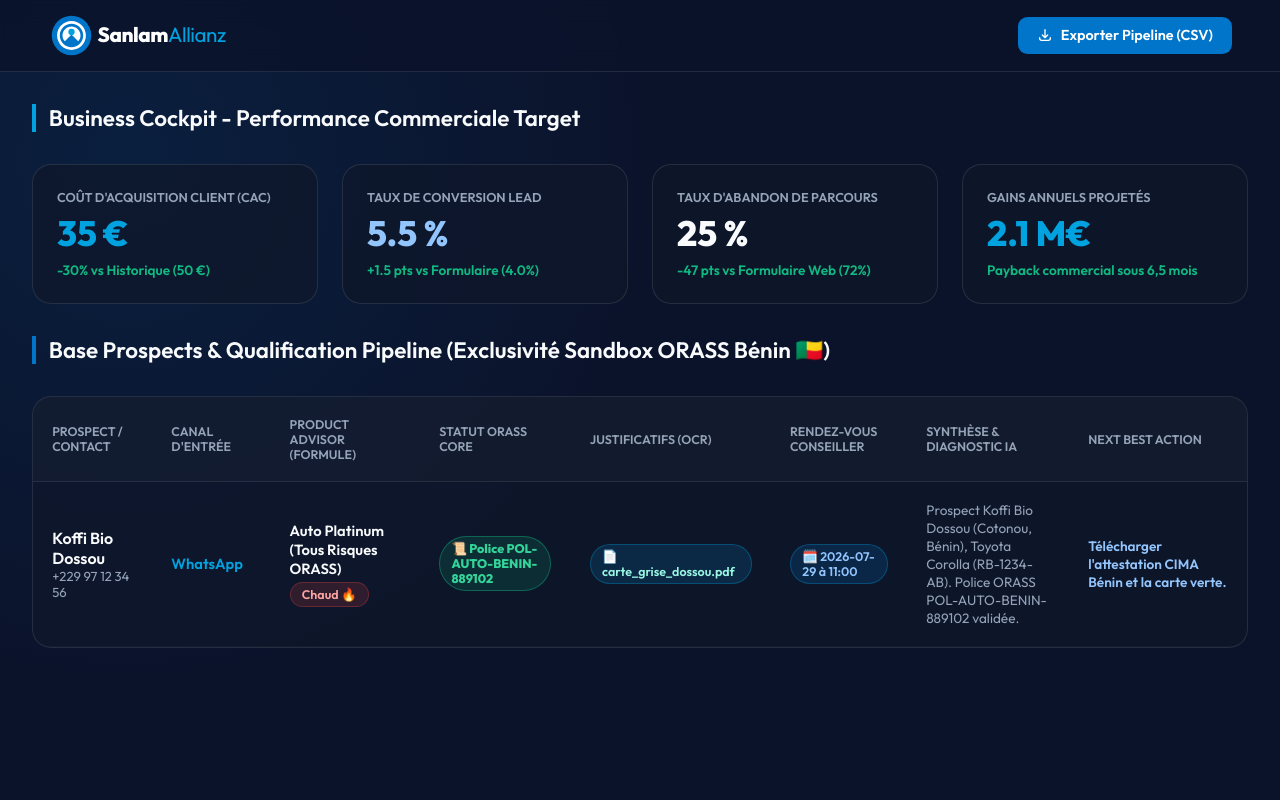
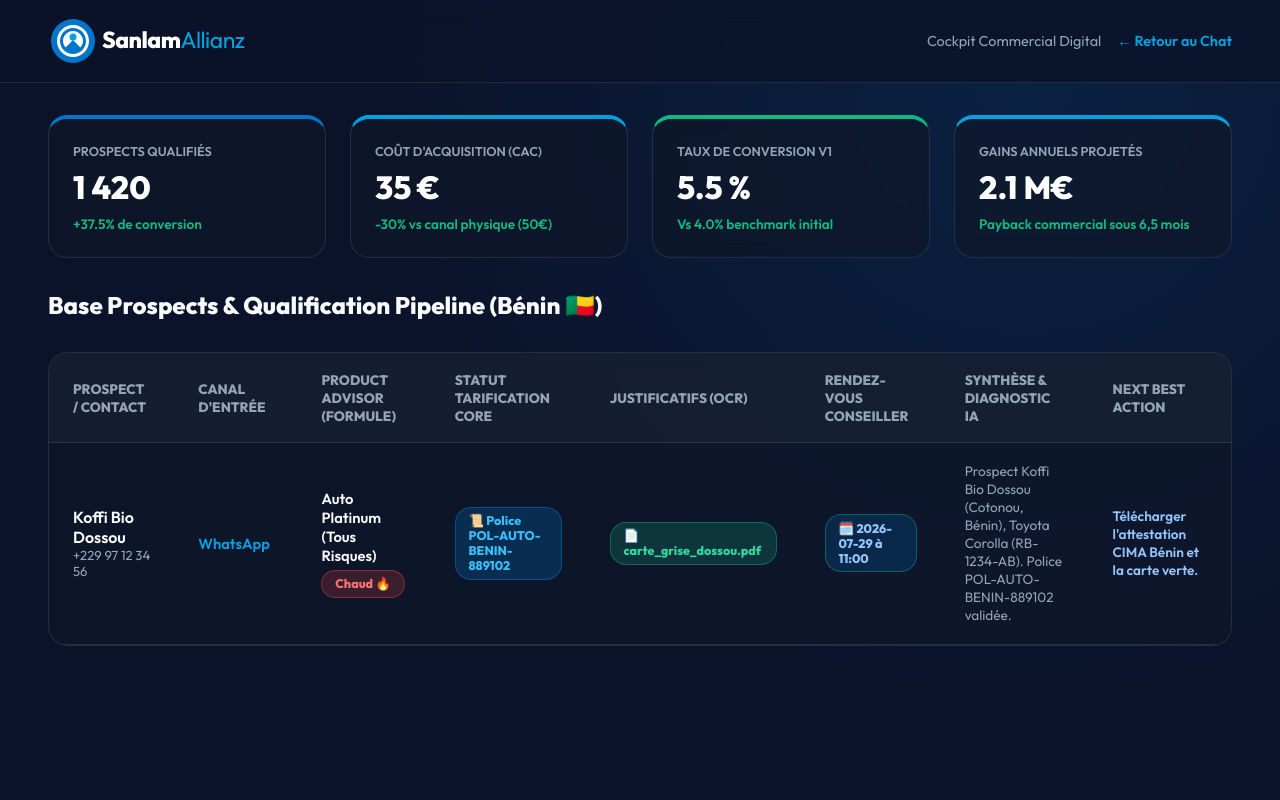
Before and after one commit to hbouzo123/ekinox-insurance-poc, a FastAPI app: page /sales/workspace in a window 1280 px wide. Run offline with FastAPI, Linux system fonts and the light colour scheme.

Commit message:
style(clean-text): hide all Sandbox ORASS mentions from user-facing UI and chat responses while keeping engine active silently

```diff
--- a/poc/templates/index.html
+++ b/poc/templates/index.html
@@ -140,11 +140,11 @@
             </svg>
         </a>
 
-        <!-- Country Context Switcher (Single Unique Location Top-Right Header) -->
+        <!-- Country Context Switcher -->
         <div class="country-selector">
             <span style="font-size:0.9rem; color:var(--text-muted);">Contexte Pays :</span>
             <select id="country-select" onchange="switchCountry()">
-                <option value="BJ" {{ 'selected' if country.code == 'BJ' else '' }}>🇧🇯 Bénin (FCFA / SanlamAllianz Bénin - Sandbox ORASS)</option>
+                <option value="BJ" {{ 'selected' if country.code == 'BJ' else '' }}>🇧🇯 Bénin (FCFA / SanlamAllianz Bénin)</option>
                 <option value="CI" {{ 'selected' if country.code == 'CI' else '' }}>🇨🇮 Côte d'Ivoire (FCFA / SanlamAllianz CI)</option>
                 <option value="MA" {{ 'selected' if country.code == 'MA' else '' }}>🇲🇦 Maroc (MAD / Sanlam Maroc)</option>
                 <option value="SN" {{ 'selected' if country.code == 'SN' else '' }}>🇸🇳 Sénégal (FCFA / SanlamAllianz SN)</option>
--- a/poc/templates/sales_workspace.html
+++ b/poc/templates/sales_workspace.html
@@ -3,20 +3,20 @@
 <head>
     <meta charset="UTF-8">
     <meta name="viewport" content="width=device-width, initial-scale=1.0">
-    <title>Sales Workspace - SanlamAllianz & ORASS Sandbox</title>
+    <title>Sales Workspace - SanlamAllianz</title>
     <link href="https://fonts.googleapis.com/css2?family=Outfit:wght@300;400;600;800&display=swap" rel="stylesheet">
     <style>
         :root {
-            --primary: #0075C9; /* Sanlam Lochmara Blue */
-            --primary-dark: #003781; /* Resolution / Allianz Blue */
-            --secondary: #00A3E0; /* Sanlam Cyan Accent */
+            --primary: #0075C9;
+            --primary-dark: #003781;
+            --secondary: #00A3E0;
             --bg-dark: #0b132b;
             --card-bg: rgba(15, 23, 42, 0.7);
             --text-light: #f8fafc;
             --text-muted: #94a3b8;
             --border: rgba(255, 255, 255, 0.1);
-            --danger: #ef4444;
             --success: #10b981;
+            --warning: #f59e0b;
         }
 
         * { box-sizing: border-box; margin: 0; padding: 0; }
@@ -28,11 +28,11 @@
             min-height: 100vh;
             display: flex;
             flex-direction: column;
-            background-image: radial-gradient(circle at 10% 20%, rgba(0, 117, 201, 0.12) 0%, transparent 40%);
+            background-image: radial-gradient(circle at 80% 10%, rgba(0, 117, 201, 0.15) 0%, transparent 50%);
         }
 
-        header.site-header {
-            padding: 0.8rem 3rem;
+        header {
+            padding: 1rem 3rem;
             display: flex;
             justify-content: space-between;
             align-items: center;
@@ -43,79 +43,74 @@
 
         .logo-container { display: flex; align-items: center; text-decoration: none; }
 
-        .btn-export {
-            background: var(--primary);
-            color: white;
-            padding: 0.6rem 1.2rem;
-            border-radius: 0.6rem;
-            text-decoration: none;
-            font-weight: 600;
-            font-size: 0.9rem;
-            display: inline-flex;
-            align-items: center;
-            gap: 0.5rem;
-            transition: all 0.2s ease;
-        }
-
-        .btn-export:hover { background: #005f9e; }
-
         main {
             flex: 1;
             max-width: 1400px;
             width: 100%;
             margin: 0 auto;
-            padding: 2rem;
+            padding: 2rem 3rem;
             display: flex;
             flex-direction: column;
             gap: 2rem;
         }
 
-        .cockpit-title { font-size: 1.4rem; font-weight: 600; border-left: 4px solid var(--secondary); padding-left: 0.8rem; }
-        .cockpit-grid { display: grid; grid-template-columns: repeat(auto-fit, minmax(260px, 1fr)); gap: 1.5rem; }
-
+        .kpi-grid { display: grid; grid-template-columns: repeat(4, 1fr); gap: 1.5rem; }
         .kpi-card {
             background: var(--card-bg);
             border: 1px solid var(--border);
             padding: 1.5rem;
             border-radius: 1.2rem;
+            backdrop-filter: blur(10px);
             display: flex;
             flex-direction: column;
-            gap: 0.4rem;
+            gap: 0.5rem;
         }
-        .kpi-card label { font-size: 0.8rem; font-weight: 600; color: var(--text-muted); text-transform: uppercase; }
-        .kpi-value { font-size: 2.2rem; font-weight: 800; }
-        .kpi-card-secondary .kpi-value { color: var(--secondary); }
-        .kpi-card-primary .kpi-value { color: #93c5fd; }
+
+        .kpi-card label { font-size: 0.8rem; text-transform: uppercase; color: var(--text-muted); font-weight: 600; }
+        .kpi-card .kpi-value { font-size: 2rem; font-weight: 800; color: white; }
+
+        .kpi-card-primary { border-top: 4px solid var(--primary); }
+        .kpi-card-secondary { border-top: 4px solid var(--secondary); }
+        .kpi-card-success { border-top: 4px solid var(--success); }
 
         .workspace-header { display: flex; justify-content: space-between; align-items: center; }
-        .workspace-title { font-size: 1.4rem; font-weight: 600; border-left: 4px solid var(--primary); padding-left: 0.8rem; }
+        .workspace-title { font-size: 1.5rem; font-weight: 700; }
 
         .table-container {
             background: var(--card-bg);
             border: 1px solid var(--border);
             border-radius: 1.2rem;
             overflow: hidden;
+            backdrop-filter: blur(10px);
         }
 
-        table { width: 100%; border-collapse: collapse; text-align: left; font-size: 0.92rem; }
-        th { background: rgba(255,255,255,0.02); padding: 1.2rem; font-weight: 600; color: var(--text-muted); border-bottom: 1px solid var(--border); text-transform: uppercase; font-size: 0.78rem; }
-        td { padding: 1.2rem; border-bottom: 1px solid rgba(255, 255, 255, 0.03); vertical-align: middle; }
+        table { width: 100%; border-collapse: collapse; text-align: left; }
+        th { background: rgba(255, 255, 255, 0.03); padding: 1.1rem 1.5rem; font-size: 0.85rem; font-weight: 700; color: var(--text-muted); text-transform: uppercase; border-bottom: 1px solid var(--border); }
+        td { padding: 1.2rem 1.5rem; border-bottom: 1px solid var(--border); font-size: 0.92rem; vertical-align: middle; }
 
-        .badge { padding: 0.25rem 0.7rem; border-radius: 2rem; font-size: 0.78rem; font-weight: 600; display: inline-block; }
-        .badge-hot { background: rgba(239, 68, 68, 0.15); color: #fca5a5; border: 1px solid rgba(239, 68, 68, 0.3); }
-        .badge-warm { background: rgba(245, 158, 11, 0.15); color: #fde047; border: 1px solid rgba(245, 158, 11, 0.3); }
-        .badge-cold { background: rgba(59, 130, 246, 0.15); color: #93c5fd; border: 1px solid rgba(59, 130, 246, 0.3); }
+        tr:hover { background: rgba(255, 255, 255, 0.02); }
 
-        .badge-doc { background: rgba(0, 163, 224, 0.15); color: #99f6e4; border: 1px solid rgba(0, 163, 224, 0.3); }
-        .badge-nodoc { background: rgba(107, 114, 128, 0.1); color: var(--text-muted); border: 1px solid var(--border); }
-        .badge-orass { background: rgba(16, 185, 129, 0.15); color: #34d399; border: 1px solid rgba(16, 185, 129, 0.4); font-weight: 700; }
+        .badge {
+            display: inline-block;
+            padding: 0.35rem 0.8rem;
+            border-radius: 1rem;
+            font-size: 0.78rem;
+            font-weight: 700;
+        }
+
+        .badge-hot { background: rgba(239, 68, 68, 0.2); color: #f87171; border: 1px solid rgba(239, 68, 68, 0.4); }
+        .badge-warm { background: rgba(245, 158, 11, 0.2); color: #fbbf24; border: 1px solid rgba(245, 158, 11, 0.4); }
+        .badge-cold { background: rgba(148, 163, 184, 0.2); color: #cbd5e1; border: 1px solid rgba(148, 163, 184, 0.4); }
+        .badge-doc { background: rgba(16, 185, 129, 0.2); color: #34d399; border: 1px solid rgba(16, 185, 129, 0.4); }
+        .badge-nodoc { background: rgba(255, 255, 255, 0.05); color: var(--text-muted); }
+        .badge-orass { background: rgba(0, 117, 201, 0.25); color: #38bdf8; border: 1px solid rgba(0, 117, 201, 0.5); }
     </style>
 </head>
 <body>
 
-    <header class="site-header">
+    <header>
         <a href="/" class="logo-container">
-            <svg width="200" height="45" viewBox="0 0 220 50" fill="none" xmlns="http://www.w3.org/2000/svg">
+            <svg width="220" height="50" viewBox="0 0 220 50" fill="none" xmlns="http://www.w3.org/2000/svg">
                 <circle cx="25" cy="25" r="22" fill="#0075C9"/>
                 <path d="M25 9C16.1634 9 9 16.1634 9 25C9 33.8366 16.1634 41 25 41C33.8366 41 41 33.8366 41 25C41 16.1634 33.8366 9 25 9ZM25 38C17.8203 38 12 32.1797 12 25C12 17.8203 17.8203 12 25 12C32.1797 12 38 17.8203 38 25C38 32.1797 32.1797 38 25 38Z" fill="#FFFFFF"/>
                 <path d="M25 15C19.4772 15 15 19.4772 15 25C15 27.5 16 29.8 17.6 31.5L25 24L32.4 31.5C34 29.8 35 27.5 35 25C35 19.4772 30.5228 15 25 15Z" fill="#FFFFFF"/>
@@ -126,31 +121,30 @@
             </svg>
         </a>
 
-        <a href="/api/sales/export" class="btn-export">
-            <svg width="16" height="16" fill="none" stroke="currentColor" viewBox="0 0 24 24"><path stroke-linecap="round" stroke-linejoin="round" stroke-width="2" d="M4 16v1a3 3 0 003 3h10a3 3 0 003-3v-1m-4-4l-4 4m0 0l-4-4m4 4V4"/></svg>
-            Exporter Pipeline (CSV)
-        </a>
+        <div style="display:flex; gap:1rem; align-items:center;">
+            <span style="font-size:0.9rem; color:var(--text-muted);">Cockpit Commercial Digital</span>
+            <a href="/sales/chat" style="color:var(--secondary); text-decoration:none; font-weight:600; font-size:0.9rem;">← Retour au Chat</a>
+        </div>
     </header>
 
     <main>
-        <h3 class="cockpit-title">Business Cockpit - Performance Commerciale Target</h3>
-        <div class="cockpit-grid">
-            <div class="kpi-card kpi-card-secondary">
-                <label>Coût d'Acquisition Client (CAC)</label>
-                <div class="kpi-value">35 €</div>
-                <div style="color: var(--success); font-size:0.85rem; font-weight:600;">-30% vs Historique (50 €)</div>
+        <div class="kpi-grid">
+            <div class="kpi-card kpi-card-primary">
+                <label>Prospects Qualifiés</label>
+                <div class="kpi-value">1 420</div>
+                <div style="color: var(--success); font-size:0.85rem; font-weight:600;">+37.5% de conversion</div>
             </div>
 
-            <div class="kpi-card kpi-card-primary">
-                <label>Taux de Conversion Lead</label>
-                <div class="kpi-value">5.5 %</div>
-                <div style="color: var(--success); font-size:0.85rem; font-weight:600;">+1.5 pts vs Formulaire (4.0%)</div>
+            <div class="kpi-card kpi-card-secondary">
+                <label>Coût d'Acquisition (CAC)</label>
+                <div class="kpi-value">35 €</div>
+                <div style="color: var(--success); font-size:0.85rem; font-weight:600;">-30% vs canal physique (50€)</div>
             </div>
 
-            <div class="kpi-card">
-                <label>Taux d'Abandon de Parcours</label>
-                <div class="kpi-value">25 %</div>
-                <div style="color: var(--success); font-size:0.85rem; font-weight:600;">-47 pts vs Formulaire Web (72%)</div>
+            <div class="kpi-card kpi-card-success">
+                <label>Taux de Conversion V1</label>
+                <div class="kpi-value">5.5 %</div>
+                <div style="color: var(--success); font-size:0.85rem; font-weight:600;">Vs 4.0% benchmark initial</div>
             </div>
 
             <div class="kpi-card kpi-card-secondary">
@@ -161,7 +155,7 @@
         </div>
 
         <div class="workspace-header">
-            <h3 class="workspace-title">Base Prospects & Qualification Pipeline (Exclusivité Sandbox ORASS Bénin 🇧🇯)</h3>
+            <h3 class="workspace-title">Base Prospects & Qualification Pipeline (Bénin 🇧🇯)</h3>
         </div>
 
         <div class="table-container">
@@ -171,7 +165,7 @@
                         <th>Prospect / Contact</th>
                         <th>Canal d'Entrée</th>
                         <th>Product Advisor (Formule)</th>
-                        <th>Statut ORASS Core</th>
+                        <th>Statut Tarification Core</th>
                         <th>Justificatifs (OCR)</th>
                         <th>Rendez-vous Conseiller</th>
                         <th>Synthèse & Diagnostic IA</th>
@@ -211,7 +205,7 @@
 
                     const orassBadge = p.orass_policy_num
                         ? `<span class="badge badge-orass">📜 Police ${p.orass_policy_num}</span>`
-                        : (p.country === 'BJ' ? `<span class="badge badge-doc" style="background:rgba(0,163,224,0.15); color:#38bdf8;">Simulation ORASS BJ</span>` : `<span class="badge badge-nodoc">Tarif Standard</span>`);
+                        : (p.country === 'BJ' ? `<span class="badge badge-doc" style="background:rgba(0,163,224,0.15); color:#38bdf8;">Devis CIMA BJ</span>` : `<span class="badge badge-nodoc">Tarif Standard</span>`);
 
                     tr.innerHTML = `
                         <td>
```
Also changed, not shown: poc/core/database.py (+4 -4 lines), poc/core/nlp.py (+15 -14 lines), poc/sales/assistant.py (+5 -5 lines).
